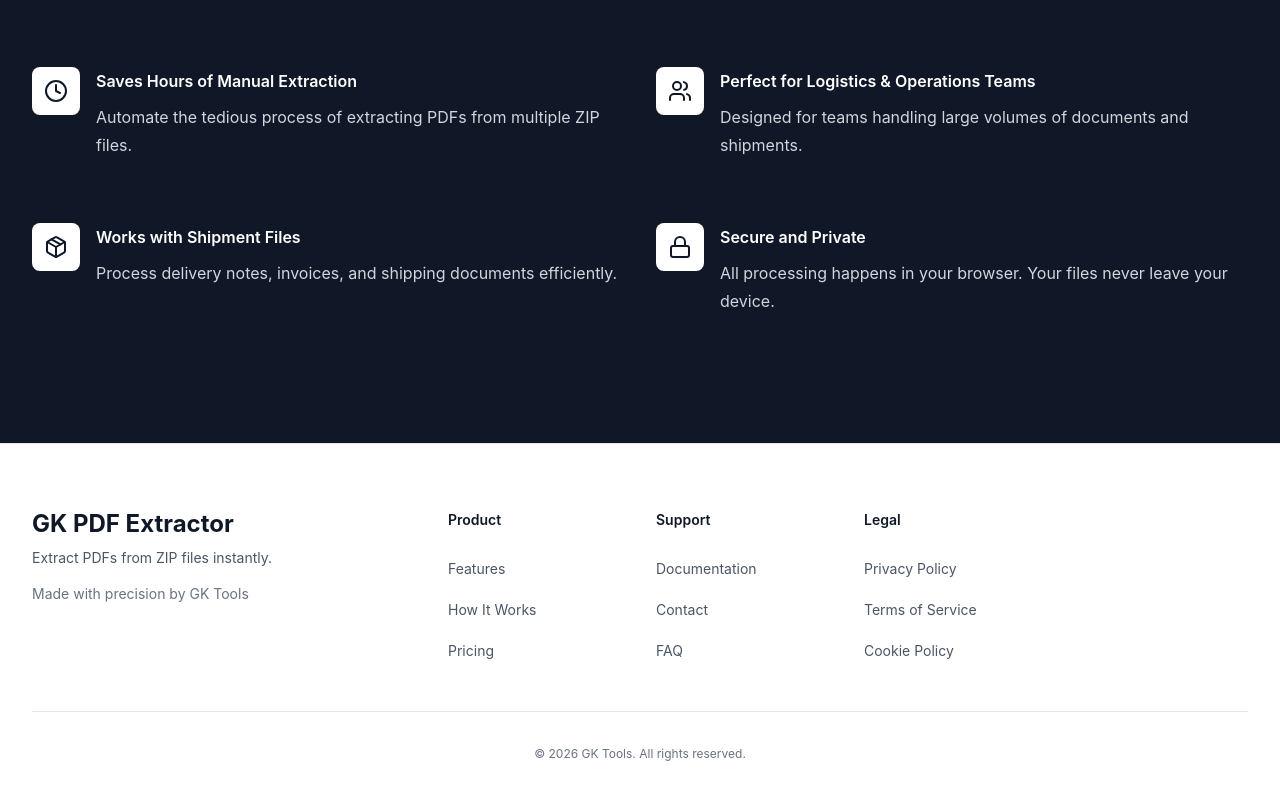
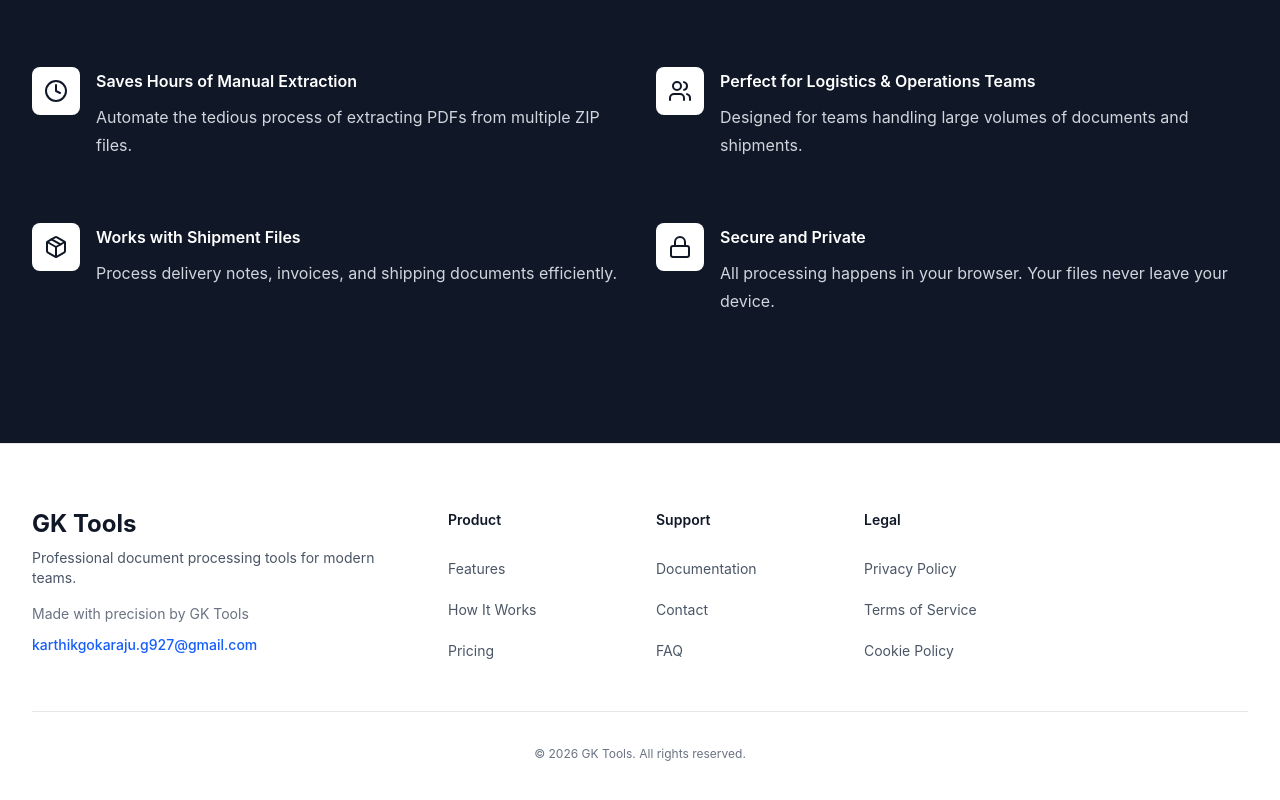
Before and after one commit to karthikgokarajug927-wq/GK-PDF-EXTRACTOR, a React (Vite) app: page / in a window 1280 px wide. Shown: the part 3309-4109 px from the top of the page. Built offline with nearby package versions, Linux system fonts and the light colour scheme.

Commit message:
Updated Footer.tsx

```diff
--- a/src/components/Footer.tsx
+++ b/src/components/Footer.tsx
@@ -9,7 +9,7 @@
     ],
     support: [
       { name: 'Documentation', href: '#' },
-      { name: 'Contact', href: '#' },
+      { name: 'Contact', href: 'mailto:karthikgokaraju.g927@gmail.com' },
       { name: 'FAQ', href: '#' },
     ],
     legal: [
@@ -25,14 +25,19 @@
         <div className="xl:grid xl:grid-cols-3 xl:gap-8">
           <div className="space-y-4">
             <div>
-              <h3 className="text-2xl font-bold text-gray-900">GK PDF Extractor</h3>
+              <h3 className="text-2xl font-bold text-gray-900">GK Tools</h3>
               <p className="mt-2 text-sm text-gray-600">
-                Extract PDFs from ZIP files instantly.
+                Professional document processing tools for modern teams.
               </p>
             </div>
-            <p className="text-sm text-gray-500">
-              Made with precision by GK Tools
-            </p>
+            <div className="space-y-2">
+              <p className="text-sm text-gray-500">
+                Made with precision by GK Tools
+              </p>
+              <a href="mailto:karthikgokaraju.g927@gmail.com" className="text-sm text-blue-600 hover:text-blue-700 transition-colors font-medium">
+                karthikgokaraju.g927@gmail.com
+              </a>
+            </div>
           </div>
           <div className="mt-16 grid grid-cols-2 gap-8 xl:col-span-2 xl:mt-0">
             <div className="md:grid md:grid-cols-2 md:gap-8">
```
